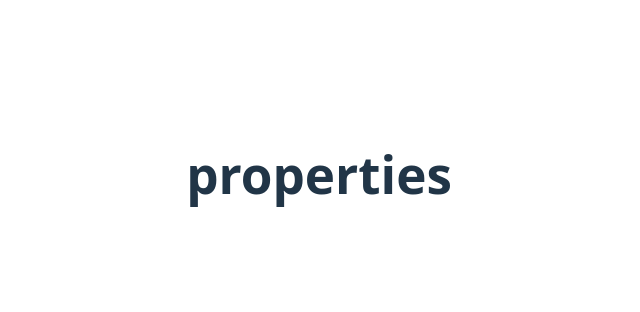
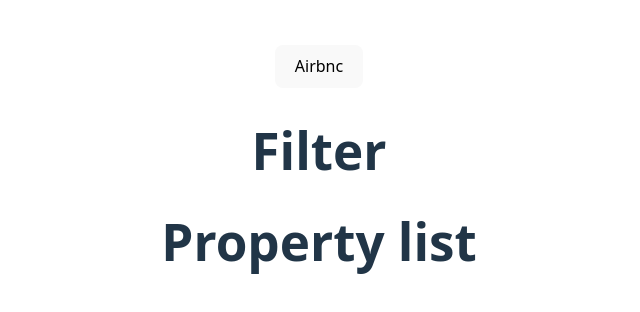
Before and after one commit to Tianjun7/airbnc-app, a React (Vite) app: page /properties in a window 1280 px wide. Shown: the part 226-538 px from the top of the page, without its empty margins (321-961 px from the left). Built offline with nearby package versions, Linux system fonts and the light colour scheme.

Commit message:
Home button component

```diff
--- /dev/null
+++ b/components/Filter.jsx
@@ -0,0 +1,7 @@
+export default function Filter(){
+    return(
+        <>
+            <h1>Filter</h1>
+        </>
+    )
+}
--- /dev/null
+++ b/components/Home-button.jsx
@@ -0,0 +1,9 @@
+import { Link } from "react-router"
+
+export default function Homebutton(){
+    return(
+        <Link to="/">
+            <button>Airbnc</button>
+        </Link>
+    )
+}
--- /dev/null
+++ b/components/Property-list.jsx
@@ -0,0 +1,7 @@
+export default function Propertylist(){
+    return (
+    <>
+        <h1>Property list</h1>
+    </>
+    )
+}
--- a/pages/Properties.jsx
+++ b/pages/Properties.jsx
@@ -1,5 +1,13 @@
+import Filter from "../components/Filter"
+import Homebutton from "../components/Home-button"
+import Propertylist from "../components/Property-list"
+
 export default function properties(){
     return(
-        <h1>properties</h1>
+        <>
+            <Homebutton></Homebutton>
+            <Filter></Filter>
+            <Propertylist></Propertylist>
+        </>
     )
 }
```
